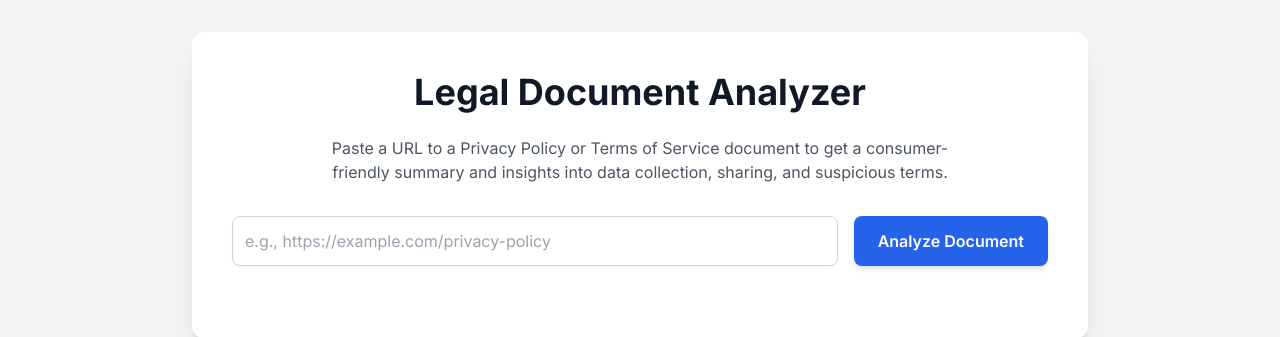
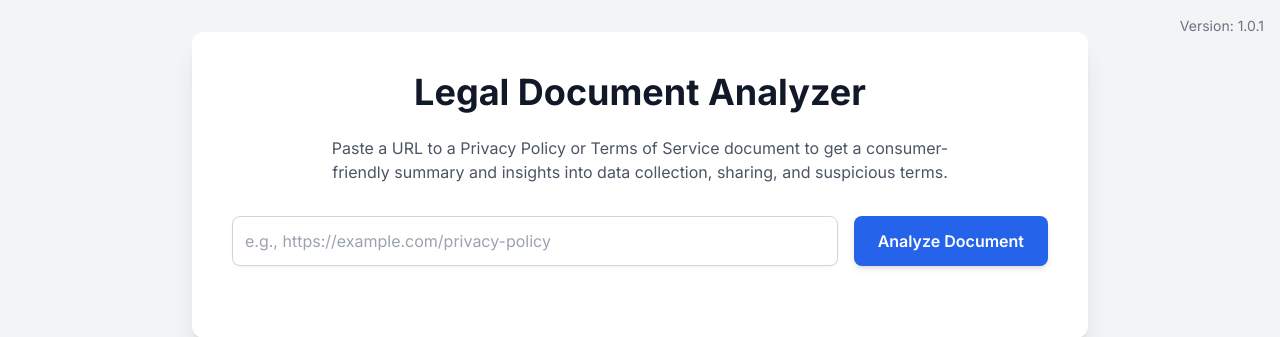
Before and after one commit to patlerds/TOSCheck-Transfer-Students, a Flask app: page / in a window 1280 px wide. Shown: the top 337 px of the page. Run offline with Flask 3, Linux system fonts and the light colour scheme; some libraries are stand-ins or nearby versions.

Commit message:
version check

```diff
--- a/templates/index.html
+++ b/templates/index.html
@@ -1,6 +1,9 @@
 <!DOCTYPE html>
 <html lang="en">
 <head>
+    <div class="fixed top-0 right-0 p-4 text-sm text-gray-500">
+        Version: 1.0.1
+    </div>
     <meta charset="UTF-8">
     <meta name="viewport" content="width=device-width, initial-scale=1.0">
     <title>Legal Document Analyzer</title>
```
Also changed, not shown: app.py (line endings or trailing spaces).
